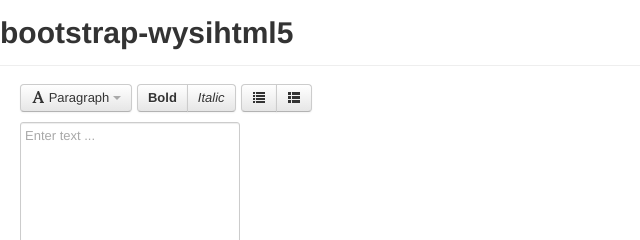
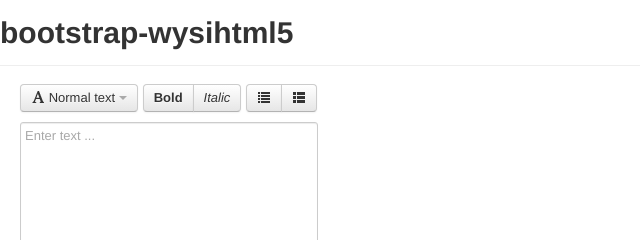
Before and after one commit to predobraj2/bootstrap-wysihtml5, a plain HTML site: page examples/simple.html in a window 1280 px wide. Shown: the top 240 px of the page, 0-640 px from the left. Drawn offline with Linux system fonts and the light colour scheme.

Commit message:
changed to using normal text

```diff
--- a/examples/simple.html
+++ b/examples/simple.html
@@ -15,7 +15,7 @@
 
 <form style="margin-left: 20px">
 
-  <textarea id="textarea" placeholder="Enter text ..." cols="100" rows="10"></textarea>
+  <textarea id="textarea" placeholder="Enter text ..." style="width: 288px; height: 200px"></textarea>
 
 </form>
 
--- a/src/js/bootstrap-wysihtml5.js
+++ b/src/js/bootstrap-wysihtml5.js
@@ -4,10 +4,10 @@
 	var templates = {
 		"font-styles": "<li class='dropdown'>" +
 							"<a class='btn dropdown-toggle' data-toggle='dropdown' href='#'>" +
-								"<i class='icon-font'></i>&nbsp;<span class='current-font'>Paragraph</span>&nbsp;<b class='caret'></b>" +
+								"<i class='icon-font'></i>&nbsp;<span class='current-font'>Normal text</span>&nbsp;<b class='caret'></b>" +
 							"</a>" +
 						    "<ul class='dropdown-menu'>" +
-						      	"<li><a data-wysihtml5-command='formatBlock' data-wysihtml5-command-value='div'>Paragraph</a></li>" +
+						      	"<li><a data-wysihtml5-command='formatBlock' data-wysihtml5-command-value='div'>Normal text</a></li>" +
 					            "<li><a data-wysihtml5-command='formatBlock' data-wysihtml5-command-value='h1'>Heading 1</a></li>" +
 					            "<li><a data-wysihtml5-command='formatBlock' data-wysihtml5-command-value='h2'>Heading 2</a></li>" +
 						    "</ul>" +
```
